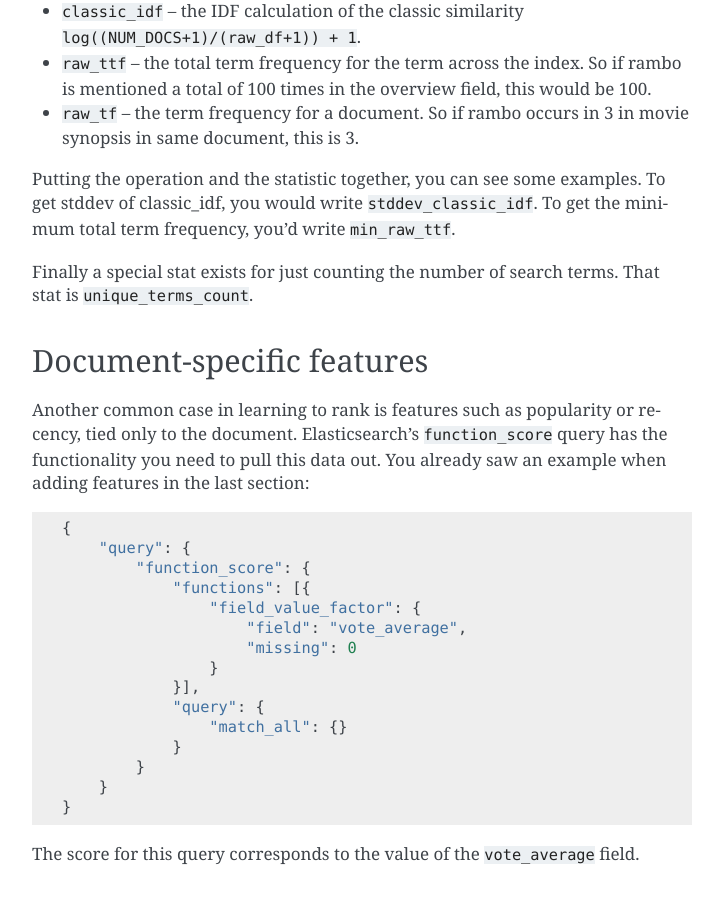
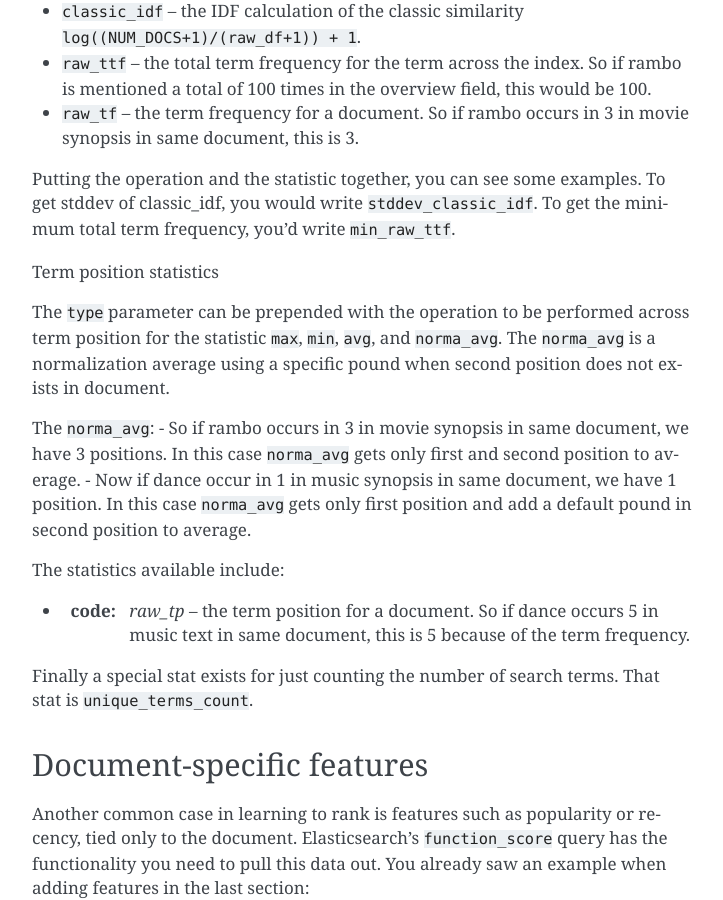
Before and after one commit to o19s/elasticsearch-learning-to-rank, a Sphinx documentation site: the page built from docs/feature-engineering.rst, in a window 1280 px wide and 900 px high, scrolled down 943 px. Shown: the whole window, without its empty margins (388-1111 px from the left). Built offline with Sphinx 7.4.7, drawn with Linux system fonts in a browser that asks for light colours; pages that are not in the unit, such as notebooks, are missing from menus.

Commit message:
Add term position documentation

```diff
--- a/docs/feature-engineering.rst
+++ b/docs/feature-engineering.rst
@@ -37,6 +37,18 @@ The statistics available include:
 
 Putting the operation and the statistic together, you can see some examples. To get stddev of classic_idf, you would write :code:`stddev_classic_idf`. To get the minimum total term frequency, you'd write :code:`min_raw_ttf`.
 
+Term position statistics
+
+The :code:`type` parameter can be prepended with the operation to be performed across term position for the statistic :code:`max`, :code:`min`, :code:`avg`, and :code:`norma_avg`. The :code:`norma_avg` is a normalization average using a specific pound when second position does not exists in document.
+
+The :code:`norma_avg`:
+- So if rambo occurs in 3 in movie synopsis in same document, we have 3 positions. In this case :code:`norma_avg` gets only first and second position to average.
+- Now if dance occur in 1 in music synopsis in same document, we have 1 position. In this case :code:`norma_avg` gets only first position and add a default pound in second position to average.
+
+The statistics available include:
+
+- :code: `raw_tp` -- the term position for a document. So if dance occurs 5 in music text in same document, this is 5 because of the term frequency.
+
 Finally a special stat exists for just counting the number of search terms. That stat is :code:`unique_terms_count`.
 
 ===========================
```
